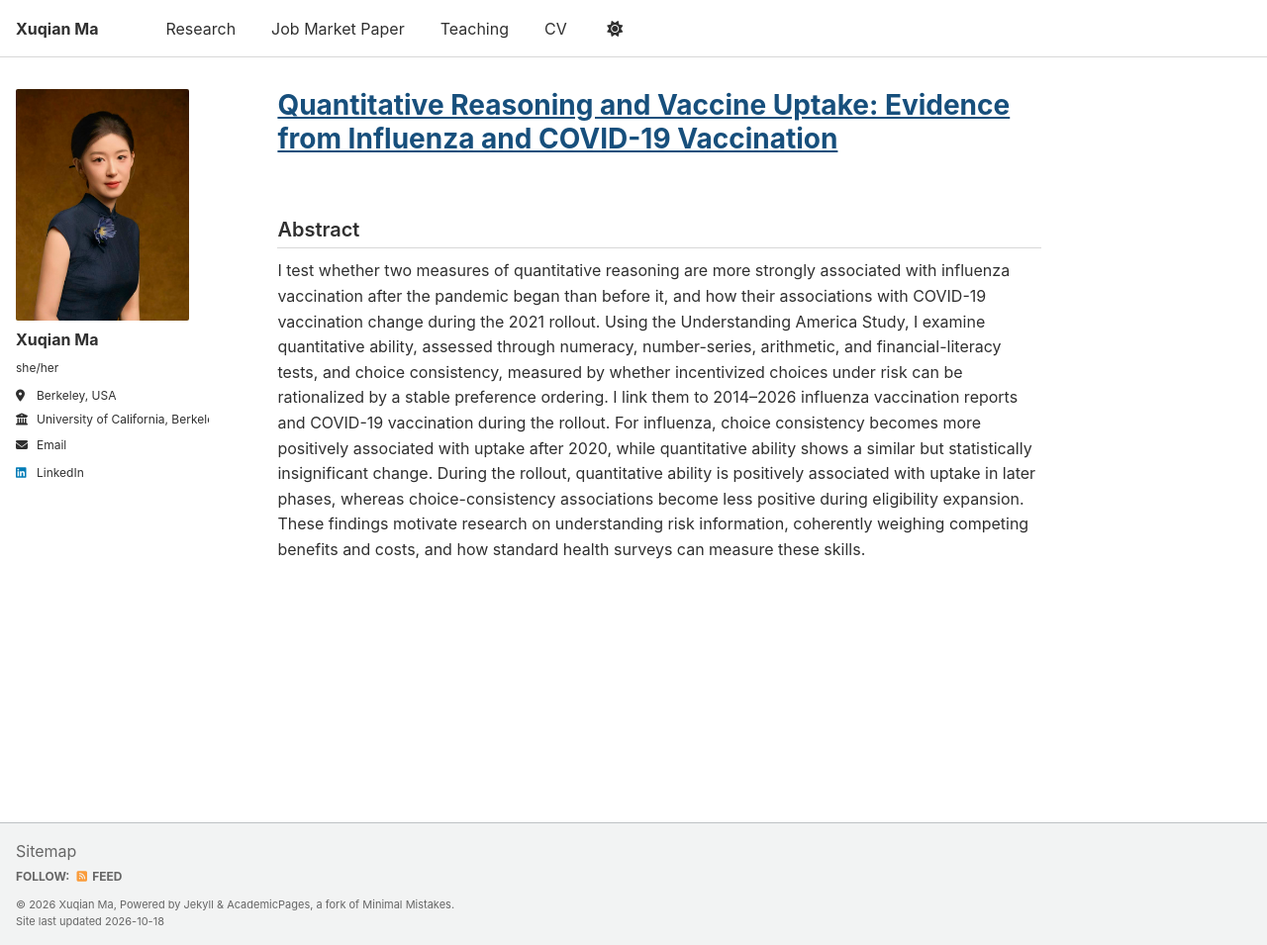
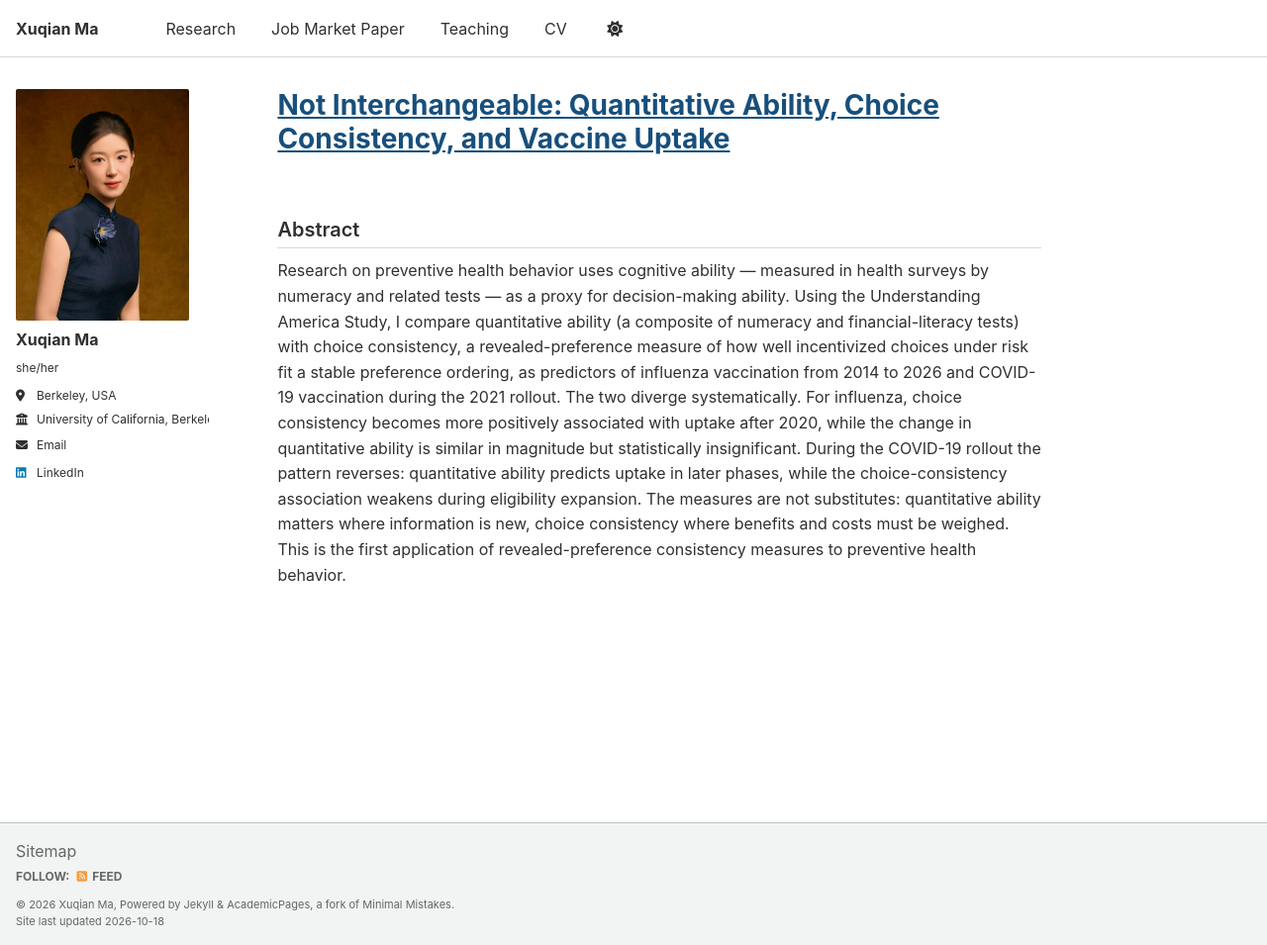
Before and after one commit to xuqianma0718/xuqianma0718.github.io, a Jekyll site: the page built from _publications/economic-rationality-preventive-health.md, in a window 1280 px wide and 955 px high. Shown: the whole window at 99% size. Built offline with Jekyll 4.4.1, drawn with Linux system fonts in a browser that asks for light colours; a script that is not in the unit is left out.

```diff
--- a/_publications/economic-rationality-preventive-health.md
+++ b/_publications/economic-rationality-preventive-health.md
@@ -1,12 +1,12 @@
 ---
-title: "Quantitative Reasoning and Vaccine Uptake: Evidence from Influenza and COVID-19 Vaccination"
+title: "Not Interchangeable: Quantitative Ability, Choice Consistency, and Vaccine Uptake"
 collection: publications
 category: jmp
 permalink: /job-market-paper/
 authors: "Xuqian Ma"
 paper_url: "https://drive.google.com/file/d/1JBFgaiin_XU56YyAmNXcrnsnGFxtNzU8/view?usp=sharing"
 abstract: >-
-  I test whether two measures of quantitative reasoning are more strongly associated with influenza vaccination after the pandemic began than before it, and how their associations with COVID-19 vaccination change during the 2021 rollout. Using the Understanding America Study, I examine quantitative ability, assessed through numeracy, number-series, arithmetic, and financial-literacy tests, and choice consistency, measured by whether incentivized choices under risk can be rationalized by a stable preference ordering. I link them to 2014–2026 influenza vaccination reports and COVID-19 vaccination during the rollout. For influenza, choice consistency becomes more positively associated with uptake after 2020, while quantitative ability shows a similar but statistically insignificant change. During the rollout, quantitative ability is positively associated with uptake in later phases, whereas choice-consistency associations become less positive during eligibility expansion. These findings motivate research on understanding risk information, coherently weighing competing benefits and costs, and how standard health surveys can measure these skills.
+  Research on preventive health behavior uses cognitive ability — measured in health surveys by numeracy and related tests — as a proxy for decision-making ability. Using the Understanding America Study, I compare quantitative ability (a composite of numeracy and financial-literacy tests) with choice consistency, a revealed-preference measure of how well incentivized choices under risk fit a stable preference ordering, as predictors of influenza vaccination from 2014 to 2026 and COVID-19 vaccination during the 2021 rollout. The two diverge systematically. For influenza, choice consistency becomes more positively associated with uptake after 2020, while the change in quantitative ability is similar in magnitude but statistically insignificant. During the COVID-19 rollout the pattern reverses: quantitative ability predicts uptake in later phases, while the choice-consistency association weakens during eligibility expansion. The measures are not substitutes: quantitative ability matters where information is new, choice consistency where benefits and costs must be weighed. This is the first application of revealed-preference consistency measures to preventive health behavior.
 excerpt: ""
 links: '[<a href="https://drive.google.com/file/d/1JBFgaiin_XU56YyAmNXcrnsnGFxtNzU8/view?usp=sharing" target="_blank" rel="noopener">Paper</a>]'
 share: false
```
Also changed, not shown: _pages/about.md (+1 -1 lines).
